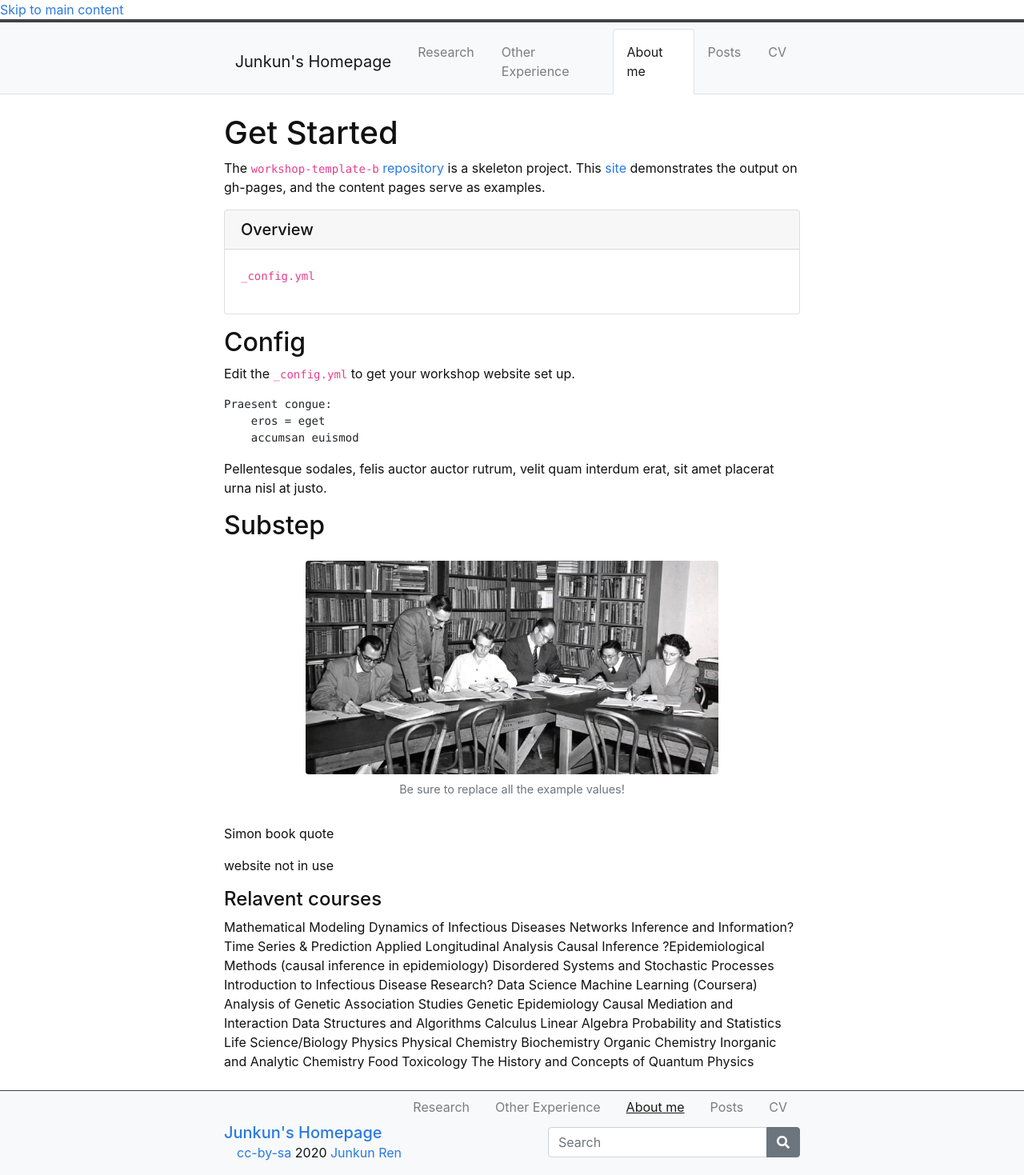
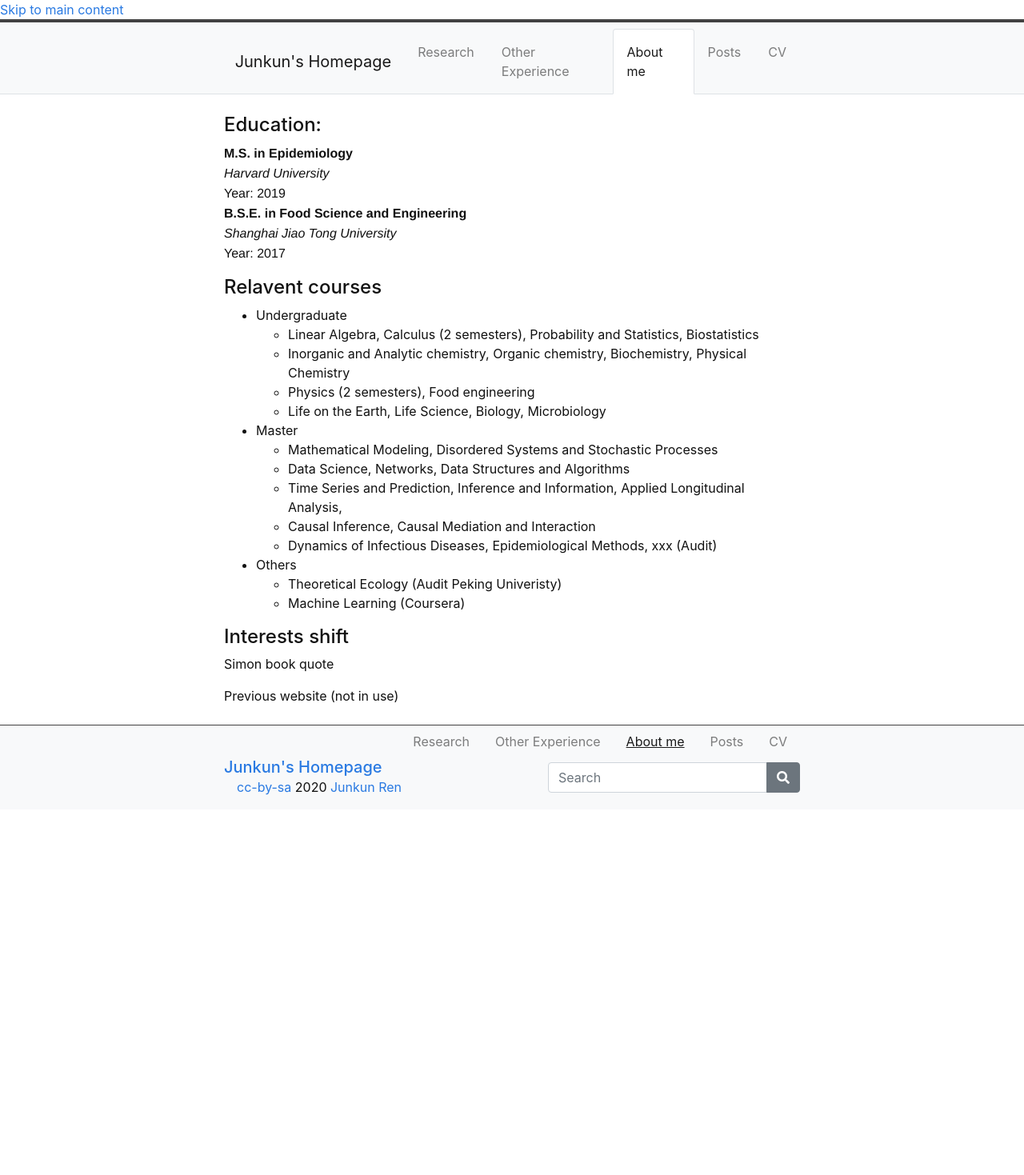
Before and after one commit to junkun-ren/PersonalWebsite, a Jekyll site: the page built from content/2-about_me.md, in a window 1280 px wide. Shown: the whole page at 80% size. Built offline with Jekyll 4.4.1, drawn with Linux system fonts in a browser that asks for light colours; after the commit the page ends 1012 px from its top, so only the background shows below that.

Commit message:
about me

````diff
--- a/content/2-about_me.md
+++ b/content/2-about_me.md
@@ -3,66 +3,43 @@ title: About me
 nav: true
 ---
 
-# Get Started
+#### Education:
+<span style="font-family: Helvetica; font-size:1em;">
+    **M.S. in Epidemiology**<br/>
+      *Harvard University*<br/>
+      Year: 2019<br/>
+    **B.S.E. in Food Science and Engineering**<br/>
+      *Shanghai Jiao Tong University*<br/>
+      Year: 2017
+</span>
 
-The `workshop-template-b` [repository](https://github.com/evanwill/workshop-template-b) is a skeleton project.
-This [site](https://evanwill.github.io/workshop-template-b/) demonstrates the output on gh-pages, and the content pages serve as examples.
-
-{% capture text %}
- `_config.yml`
-
-{% endcapture %}
-{% include card.html header="Overview" text=text %}
-
-## Config
-
-Edit the `_config.yml` to get your workshop website set up.
-
-```
-Praesent congue:
-    eros = eget
-    accumsan euismod
-```
-
-> Pellentesque sodales, felis auctor auctor rutrum, velit quam interdum erat, sit amet placerat urna nisl at justo.
-
-## Substep
-
-{% include figure.html img="uidaho-workshop.jpg" alt="workshop scene" caption="Be sure to replace all the example values!" width="75%" %}
+#### Relavent courses
+- Undergraduate
+	- Linear Algebra, Calculus (2 semesters), Probability and Statistics, Biostatistics
+	- Inorganic and Analytic chemistry, Organic chemistry, Biochemistry, Physical Chemistry
+	- Physics (2 semesters), Food engineering
+	- Life on the Earth, Life Science, Biology, Microbiology
+- Master
+	- Mathematical Modeling, Disordered Systems and Stochastic Processes
+	- Data Science, Networks, Data Structures and Algorithms
+	- Time Series and Prediction, Inference and Information, Applied Longitudinal Analysis,
+	- Causal Inference, Causal Mediation and Interaction
+	- Dynamics of Infectious Diseases, Epidemiological Methods, xxx (Audit)
+- Others
+	- Theoretical Ecology (Audit Peking Univeristy)
+	- Machine Learning (Coursera)
 
 
+<!--
+Introduction to Infectious Disease Research
+Analysis of Genetic Association Studies
+Genetic Epidemiology
+Food Toxicology
+The History and Concepts of Quantum Physics
+-->
+
+#### Interests shift
 Simon book quote
 
 
-website not in use
-
-
-#### Relavent courses
-
-Mathematical Modeling
-Dynamics of Infectious Diseases
-Networks
-Inference and Information?
-Time Series & Prediction
-Applied Longitudinal Analysis
-Causal Inference
-?Epidemiological Methods (causal inference in epidemiology)
-Disordered Systems and Stochastic Processes
-Introduction to Infectious Disease Research?
-Data Science
-Machine Learning (Coursera)
-Analysis of Genetic Association Studies
-Genetic Epidemiology
-Causal Mediation and Interaction
-Data Structures and Algorithms
-Calculus
-Linear Algebra
-Probability and Statistics
-Life Science/Biology
-Physics
-Physical Chemistry
-Biochemistry
-Organic Chemistry
-Inorganic and Analytic Chemistry
-Food Toxicology
-The History and Concepts of Quantum Physics
+Previous website (not in use)
````
Also changed, not shown: index.md (+0 -9 lines).
